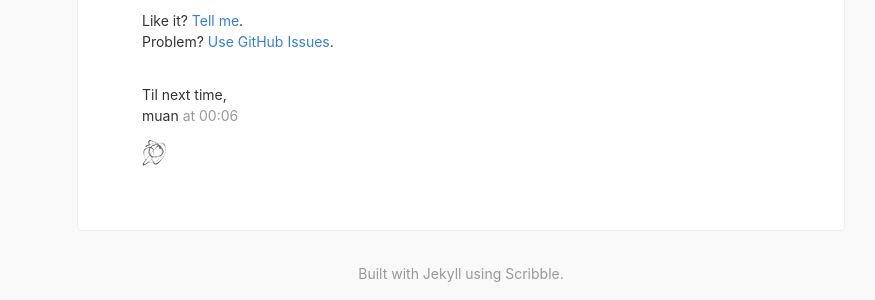
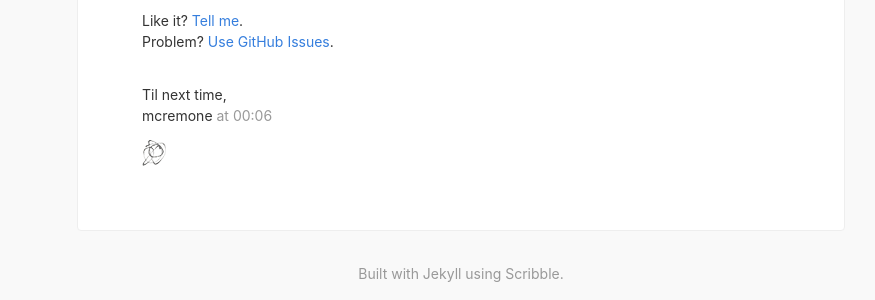
Before and after one commit to LPC-DM/LPC-DM.github.io, a Jekyll site: the page built from _posts/2017-03-12-scribble-the-jekyll-theme.md, in a window 1280 px wide. Shown: the part 1138-1438 px from the top of the page, without its empty margins (179-1054 px from the left). Built offline with Jekyll 4.4.1, drawn with Linux system fonts in a browser that asks for light colours; nearby versions of some CDN libraries.

Commit message:
trying to make it work

```diff
--- a/_config.yml
+++ b/_config.yml
@@ -1,8 +1,9 @@
 # ----------- CONFIGURABLE START -----------
 title:            "Scribble"
 description:      "Such theme, very cool."
-url:              http://scribble.muan.co # Site url, without a slash at the end.
-signoff:          "muan" # Your name
+url:              https://lpc-dm.github.io/ # Site url, without a slash at the end.
+baseurl: ""
+signoff:          "mcremone" # Your name
 facebook_appid:   # APP ID for like button, remove from /_includes/share.html if unwanted.
 google_analytics: # Set tracking, remove from /javascripts/basic.js if unwanted.
 share:            false # Turn on twitter and facebook share buttons
@@ -21,6 +22,9 @@
   - values:
       layout: "default"
 theme: jekyll-theme-slate
+
+# ------------ BUILD SETTINGS ------------
+markdown: kramdown
 
 # ------------ CONFIGURABLE DEFAULTS ------------
 
```
Also changed, not shown: 2 other files.
